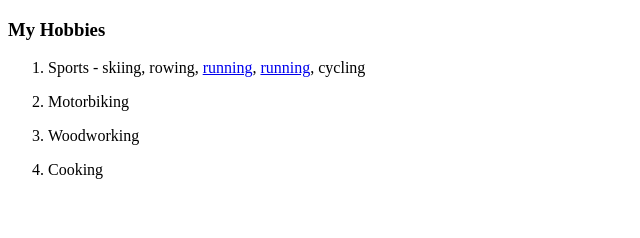
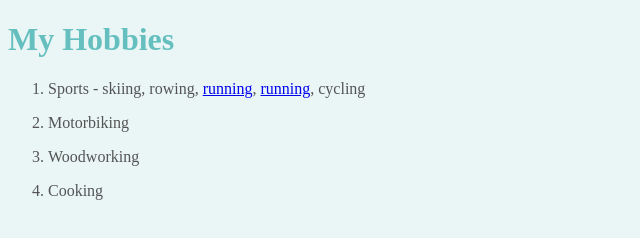
Before and after one commit to WilliamSpanfelner/cv, a plain HTML site: page hobbies.html in a window 1280 px wide. Shown: the whole page, without its empty margins (0-640 px from the left). Drawn offline with Linux system fonts and the light colour scheme.

Commit message:
Apply external css rules.

```diff
--- /dev/null
+++ b/css/styles.css
@@ -0,0 +1,15 @@
+body {
+    background-color: #EAF6F6;
+    color: #545454;
+}
+
+hr {
+    border-color: #a4a4a4;
+    border-style: dotted none none;
+    border-width: 5px;
+    width: 5%;
+}
+
+h1, h3 {
+    color: #66bfbf;
+}
--- a/hobbies.html
+++ b/hobbies.html
@@ -3,9 +3,10 @@
 <head>
     <meta charset="UTF-8">
     <title>My Hobbies</title>
+    <link rel="stylesheet" href="css/styles.css">
 </head>
 <body>
-    <h3>My Hobbies</h3>
+    <h1>My Hobbies</h1>
         <ol>
             <li><p>Sports - skiing, rowing,
                 <a href="https://www.stuweb.co.uk/athlete/40405_">running</a>,
```
Also changed, not shown: contact.html (+1 -0 lines), index.html (+1 -15 lines).
